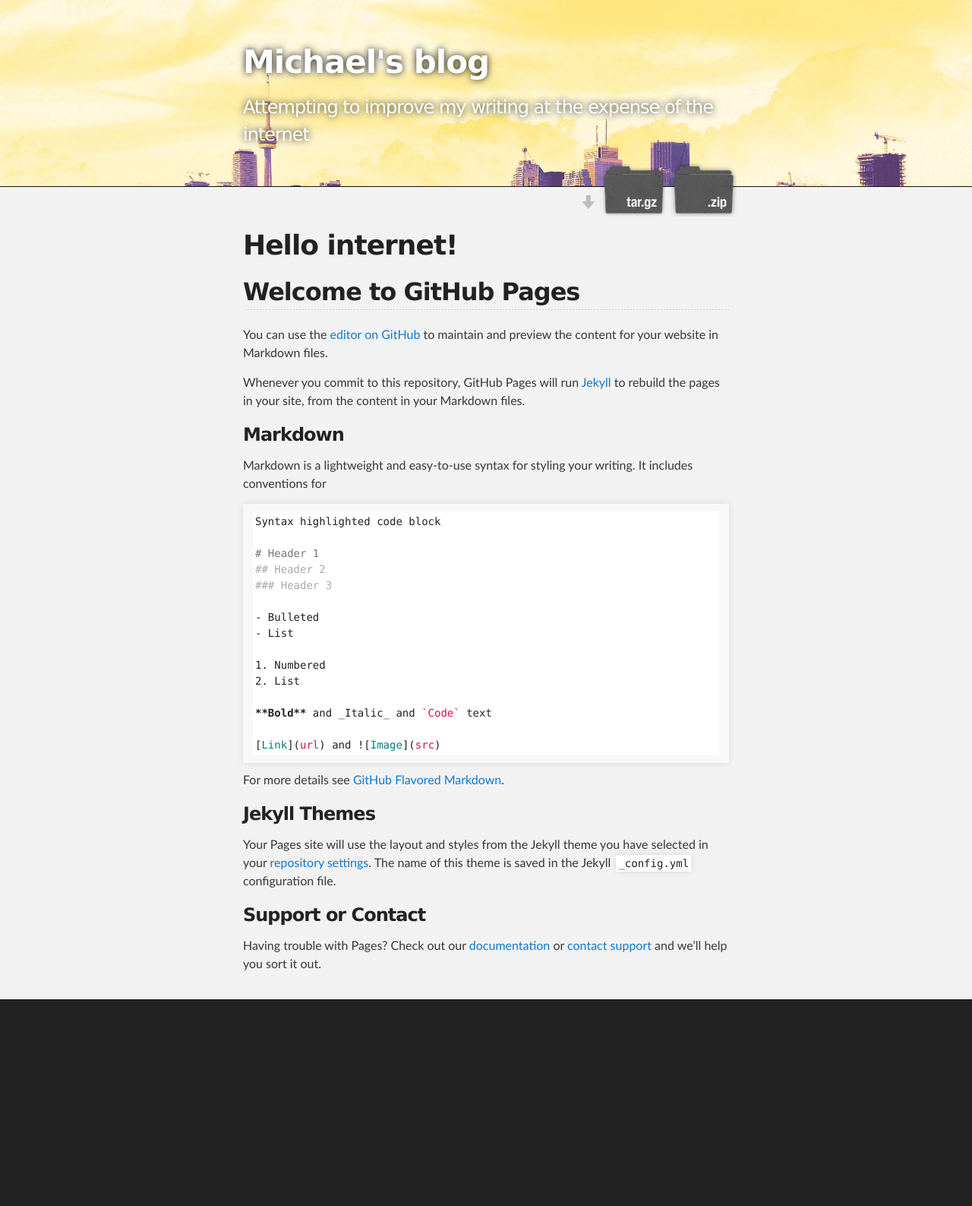
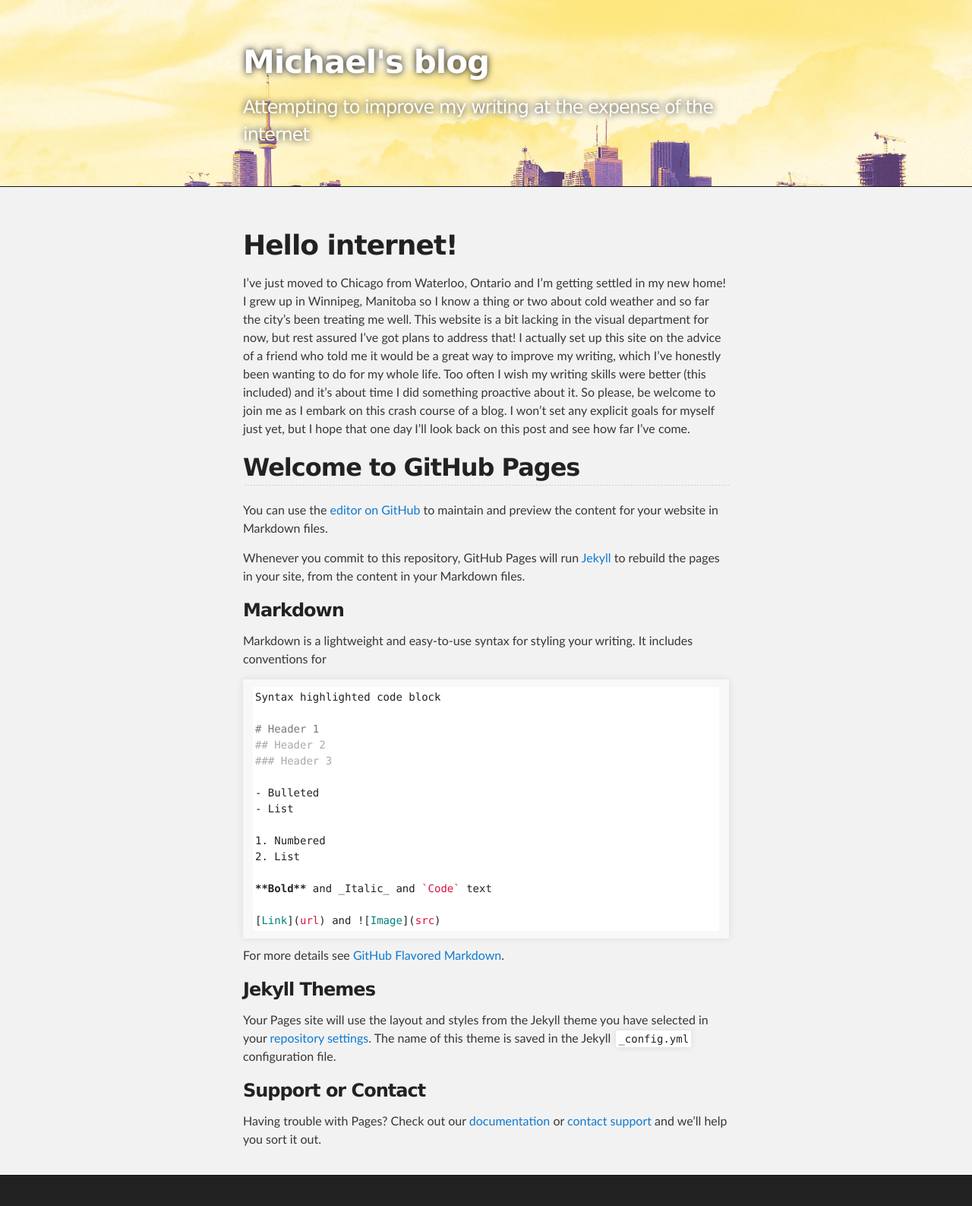
Before and after one commit to Akababa/akababa.github.io, a Jekyll site: the page built from index.md, in a window 1280 px wide. Shown: the whole page at 76% size. Built offline with Jekyll 4.4.1, drawn with Linux system fonts in a browser that asks for light colours; our own code applies the rules of GitHub Pages for plain Markdown files; before the commit the page ends 1356 px from its top, so only the background shows below that.

Commit message:
first post

```diff
--- a/_config.yml
+++ b/_config.yml
@@ -25,7 +25,7 @@
 url: "" # the base hostname & protocol for your site, e.g. http://example.com
 #twitter_username: jekyllrb
 github_username: akababa
-show_downloads: true
+#show_downloads: true
 
 # Build settings
 theme: jekyll-theme-slate
--- a/_sass/jekyll-theme-slate.scss
+++ b/_sass/jekyll-theme-slate.scss
@@ -287,6 +287,8 @@
 //   background-repeat: no-repeat;
 //   background-attachment: fixed;
   background-size: cover;
+  background-position: center top;
+  background-repeat: no-repeat;
 //   background: #212121;
 //   background: -moz-linear-gradient(top, #373737, #212121);
 //   background: -webkit-linear-gradient(top, #373737, #212121);
--- a/index.md
+++ b/index.md
@@ -3,6 +3,14 @@
 ---
 
 # Hello internet!
+
+I've just moved to Chicago from Waterloo, Ontario and I'm getting settled in my new home!
+I grew up in Winnipeg, Manitoba so I know a thing or two about cold weather and so far the city's been treating me well.
+This website is a bit lacking in the visual department for now, but rest assured I've got plans to address that!
+I actually set up this site on the advice of a friend who told me it would be a great way to improve my writing, which I've honestly been wanting to do for my whole life.
+Too often I wish my writing skills were better (this included) and it's about time I did something proactive about it.
+So please, be welcome to join me as I embark on this crash course of a blog.
+I won't set any explicit goals for myself just yet, but I hope that one day I'll look back on this post and see how far I've come.
 
 ## Welcome to GitHub Pages
 
```
